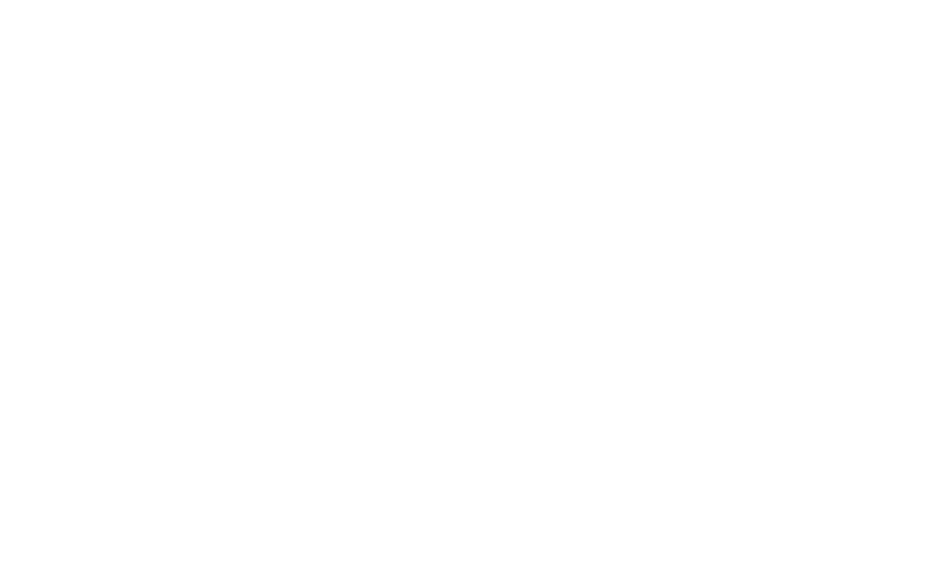
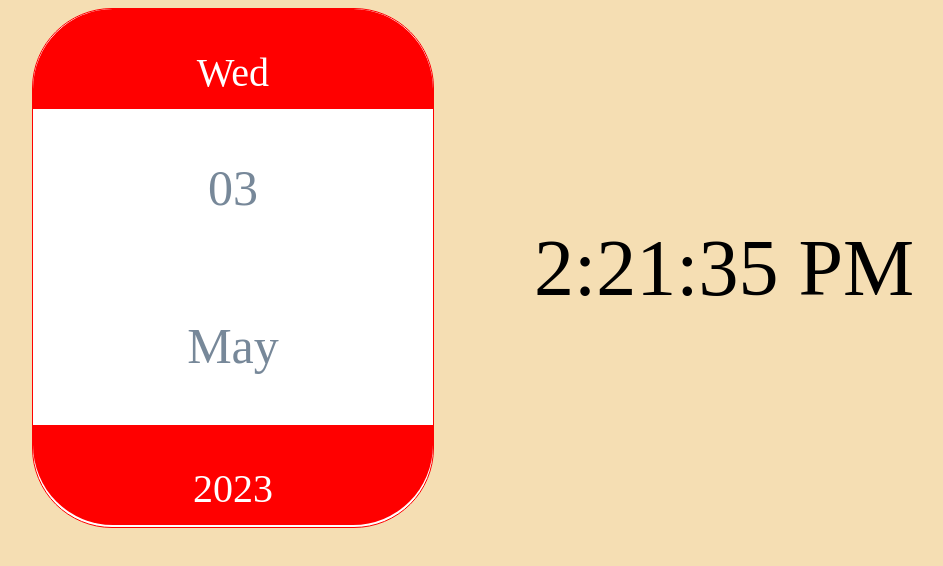
Before and after one commit to BugeezS/Dates, a plain HTML site: page ex 4/index.html in a window 1280 px wide. Shown: the whole page, without its empty margins (167-1110 px from the left). Drawn offline with Linux system fonts and the light colour scheme.

Commit message:
add day and clock

```diff
--- a/ex 4/assets/Js/script.js
+++ b/ex 4/assets/Js/script.js
@@ -0,0 +1,58 @@
+const todayDate = new Date();
+const divJour = document.querySelector(".calendar__jour");
+const divChiffre = document.querySelector(".calendar__chiffre");
+const divMois = document.querySelector(".calendar__mois");
+const divAnne = document.querySelector(".calendar__annee");
+const divHeure = document.querySelector(".calendar__heure");
+
+function createDate() {
+  const dateStr = todayDate.toLocaleString('en-US', { weekday: 'short' });
+  const jour = document.createElement("p");
+  jour.classList.add('calendar__joure');
+  divJour.appendChild(jour);
+  jour.textContent = dateStr;
+}
+
+function createDay() {
+  const dayStr = todayDate.toLocaleString('en-US', { day: '2-digit' });
+  const day = document.createElement("p");
+  day.classList.add('calendar__day');
+  divChiffre.appendChild(day);
+  day.textContent = dayStr;
+}
+
+function createMonth() {
+  const dayStr = todayDate.toLocaleString('en-US', { month: 'long' });
+  const day = document.createElement("p");
+  day.classList.add('calendar__month');
+  divMois.appendChild(day);
+  day.textContent = dayStr;
+}
+
+function createYear() {
+  const dayStr = todayDate.toLocaleString('en-US', { year: 'numeric' });
+  const day = document.createElement("p");
+  day.classList.add('calendar__Year');
+  divAnne.appendChild(day);
+  day.textContent = dayStr;
+}
+
+function createTime() {
+  const timeStr = todayDate.toLocaleString('en-US', { hour: 'numeric', minute: 'numeric', second: 'numeric' });
+  const time = document.createElement("p");
+  time.classList.add('calendar__time');
+  divHeure.appendChild(time);
+  time.textContent = timeStr;
+
+  setInterval(() => {
+    const now = new Date();
+    const timeStr = now.toLocaleString('en-US', { hour: 'numeric', minute: 'numeric', second: 'numeric' });
+    time.textContent = timeStr;
+  }, 1000);
+}
+
+createDate();
+createDay();
+createMonth();
+createYear();
+createTime();
--- a/ex 4/assets/css/style.scss
+++ b/ex 4/assets/css/style.scss
@@ -0,0 +1,58 @@
+body{
+    background-color: wheat;
+    display: flex;
+    justify-content: center;
+    align-items: center;
+}
+.calendar{
+    width: 400px;
+    height: 518px;
+    border: 1px solid red;
+    display: flex;
+    flex-direction: column;
+    align-items: center;
+    border-radius: 80px;
+    background-color: white;
+    &__jour{
+        width: 100%;
+        height: 100px;
+        display: flex;
+        flex-direction: column;
+        align-items: center;
+        background-color: red;
+        border-top-right-radius: 80px 80px;
+        border-top-left-radius: 80px 80px;
+    }
+    &__joure{
+        color: white;
+        font-size: 40px;
+        text-transform: capitalize;
+    }
+    &__day{
+        font-size: 50px;
+        color : lightslategrey;
+    }
+    &__month{
+        @extend .calendar__day;
+    }
+    &__chiffre{
+
+    }
+    &__Year{
+        @extend .calendar__joure;
+    }
+    &__annee{
+        width: 100%;
+        height: 100px;
+        display: flex;
+        flex-direction: column;
+        align-items: center;
+        background-color: red;
+        border-bottom-left-radius: 80px 80px;
+        border-bottom-right-radius: 80px 80px;
+    }
+    &__heure{
+        padding-left: 100px;
+        font-size: 5em;
+    }
+}
--- a/ex 4/index.html
+++ b/ex 4/index.html
@@ -4,10 +4,30 @@
     <meta charset="UTF-8">
     <meta http-equiv="X-UA-Compatible" content="IE=edge">
     <meta name="viewport" content="width=device-width, initial-scale=1.0">
+    <link rel="stylesheet" href="assets/css/style.css">
     <title>Document</title>
 </head>
 <body>
-    <section></section>
+    <section class="calendar">
+        <div class="calendar__jour">
+
+        </div>
+        <div class="calendar__chiffre">
+
+        </div>
+        <div class="calendar__mois">
+
+        </div>
+        <div class="calendar__annee">
+
+        </div>
+    </section>
+    <section>
+        <div class="calendar__heure">
+
+        </div>
+    </section>
+
     <script src="assets/Js/script.js"></script>
 </body>
 </html>
```
Also changed, not shown: ex 4/assets/css/style.css, 1 other file.
